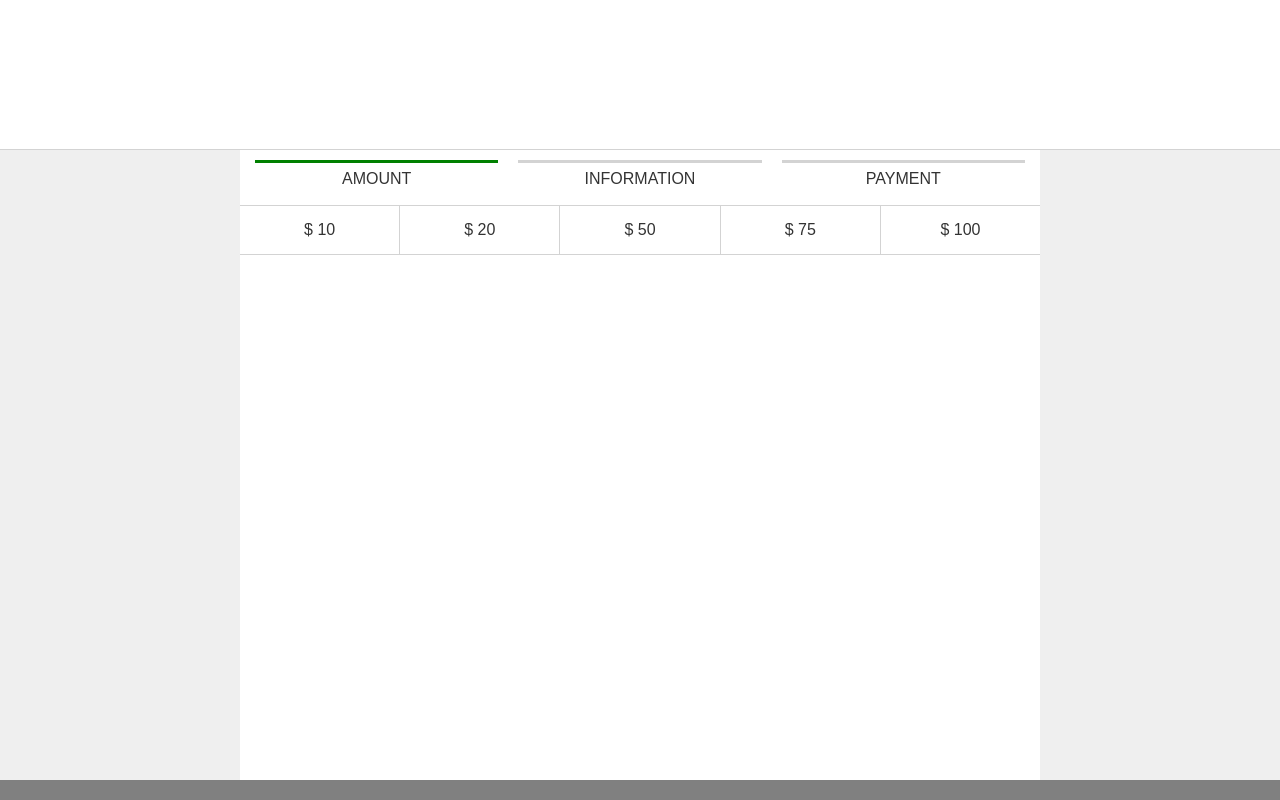
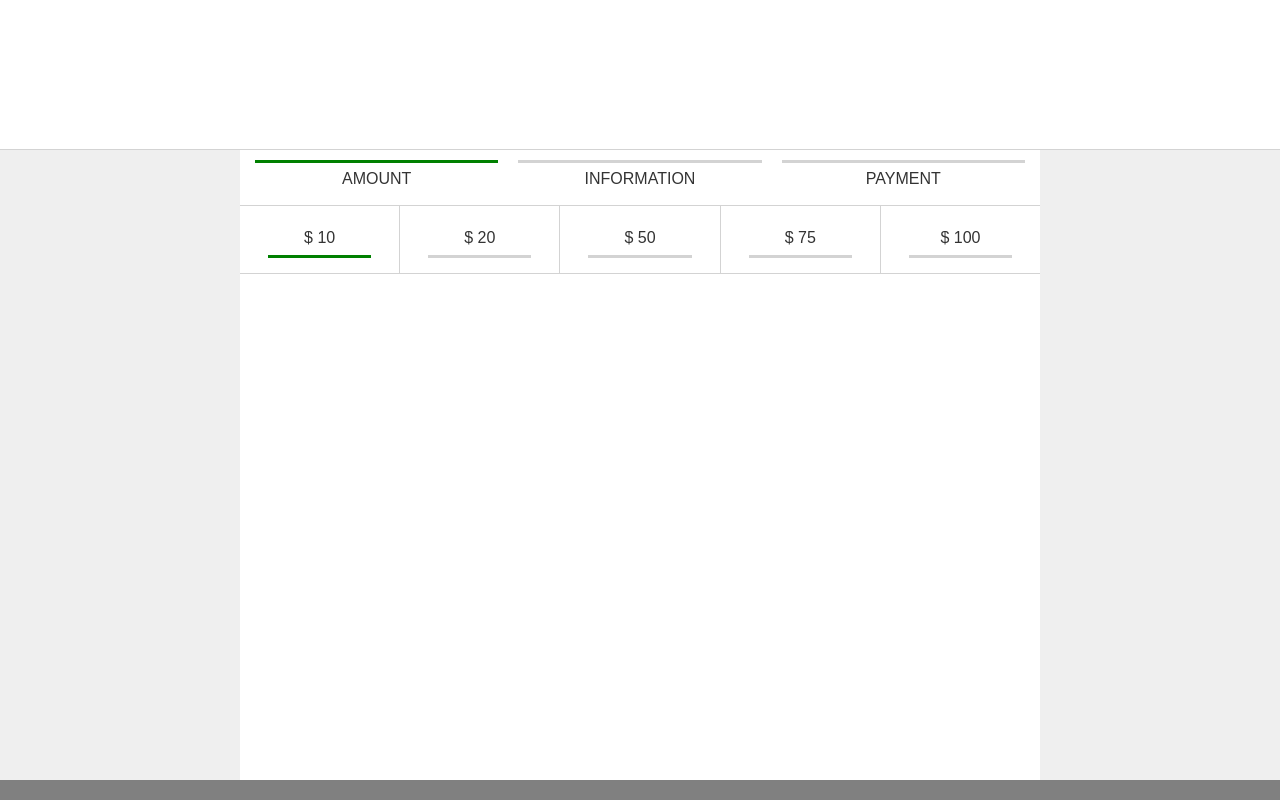
Before and after one commit to TJTorola/Friends-Of-Maple, a React app: page / in a window 1280 px wide. Shown: the part 800-1600 px from the top of the page. Built offline with nearby package versions, Linux system fonts and the light colour scheme; the HTML template or start-up script is replaced by a standard one.

Commit message:
Add style for amount selection

```diff
--- a/src/style/body/amount.scss
+++ b/src/style/body/amount.scss
@@ -16,6 +16,13 @@
 
       border-right: 1px solid $lightGray;
 
+      & .value {
+        margin: 0 auto;
+        width: 80%;
+        padding: 8px;
+        border-bottom: 3px solid $lightGray;
+      }
+
       &.is-last {
         border-right: 0;
       }
@@ -24,6 +31,24 @@
         cursor: pointer;
         background: $lightGray;
         color: white;
+
+        & .value {
+          border-color: white;
+        }
+      }
+
+      &.is-selected {
+        & .value {
+          border-color: $green;
+        }
+
+        &:hover {
+          background: $green;
+
+          & .value {
+            border-color: white;
+          }
+        }
       }
     }
   }
--- a/src/style/main.scss
+++ b/src/style/main.scss
@@ -15,6 +15,7 @@ $gray: gray;
 $lightGray: lightgray;
 
 $green: green;
+$lightGreen: lightgreen;
 
 html, body, #app {
   height: 100%;
--- a/src/view/body/amount/increment.jsx
+++ b/src/view/body/amount/increment.jsx
@@ -9,7 +9,9 @@ const Increment = ({ last, selectedAmount, selectAmount, increment }) => (
     className={classnames(last, increment.amount === selectedAmount)}
     onClick={() => selectAmount(increment.amount)}
   >
-    { increment.printable }
+    <div className="value">
+      { increment.printable }
+    </div>
   </div>
 );
 
```
